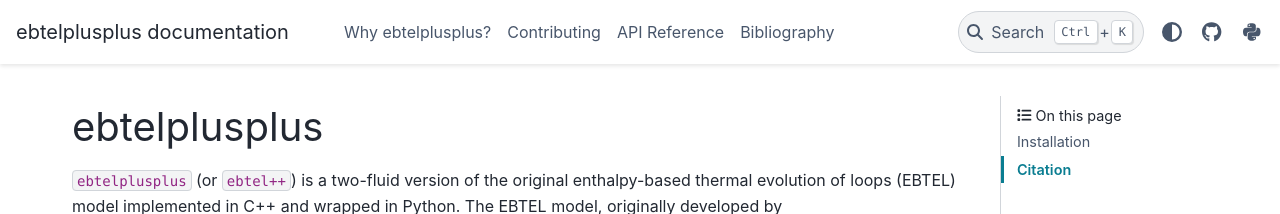
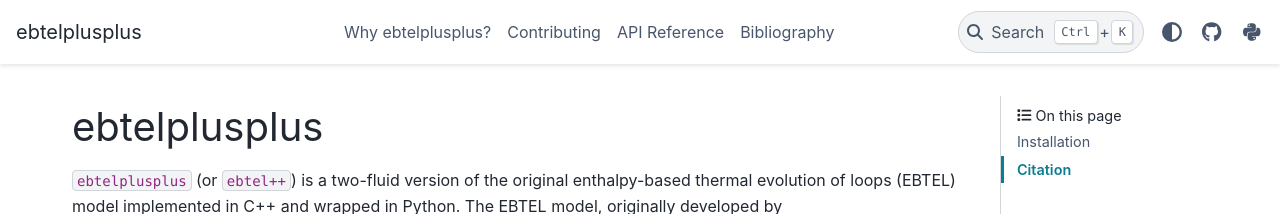
Before and after one commit to rice-solar-physics/ebtelplusplus, a Sphinx documentation site: the page built from docs/index.rst, in a window 1280 px wide. Shown: the top 214 px of the page. Built offline with Sphinx 7.4.7 and the PyData theme 0.15.4, drawn with Linux system fonts in a browser that asks for light colours; pages that are not in the unit, such as notebooks, are missing from menus; the version number could not be read and is left out; cross-references to code outside the pages are shown as plain code.

Commit message:
fix navbar title

```diff
--- a/docs/conf.py
+++ b/docs/conf.py
@@ -92,6 +92,9 @@ intersphinx_mapping = {
 html_theme = "pydata_sphinx_theme"
 
 html_theme_options = {
+    "logo": {
+        "text": f"ebtelplusplus {version}",
+    },
     "use_edit_page_button": True,
     "icon_links": [
         {
```
